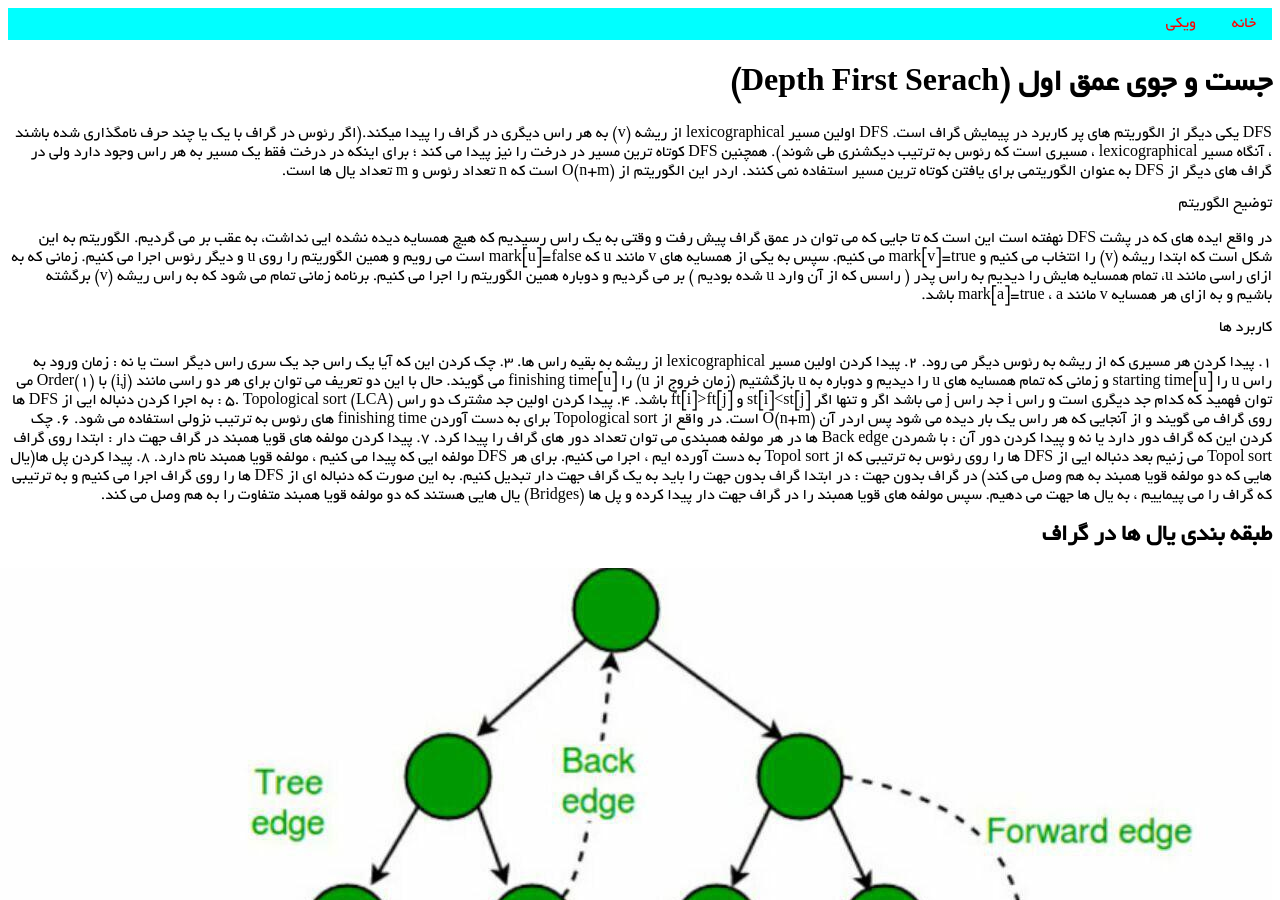
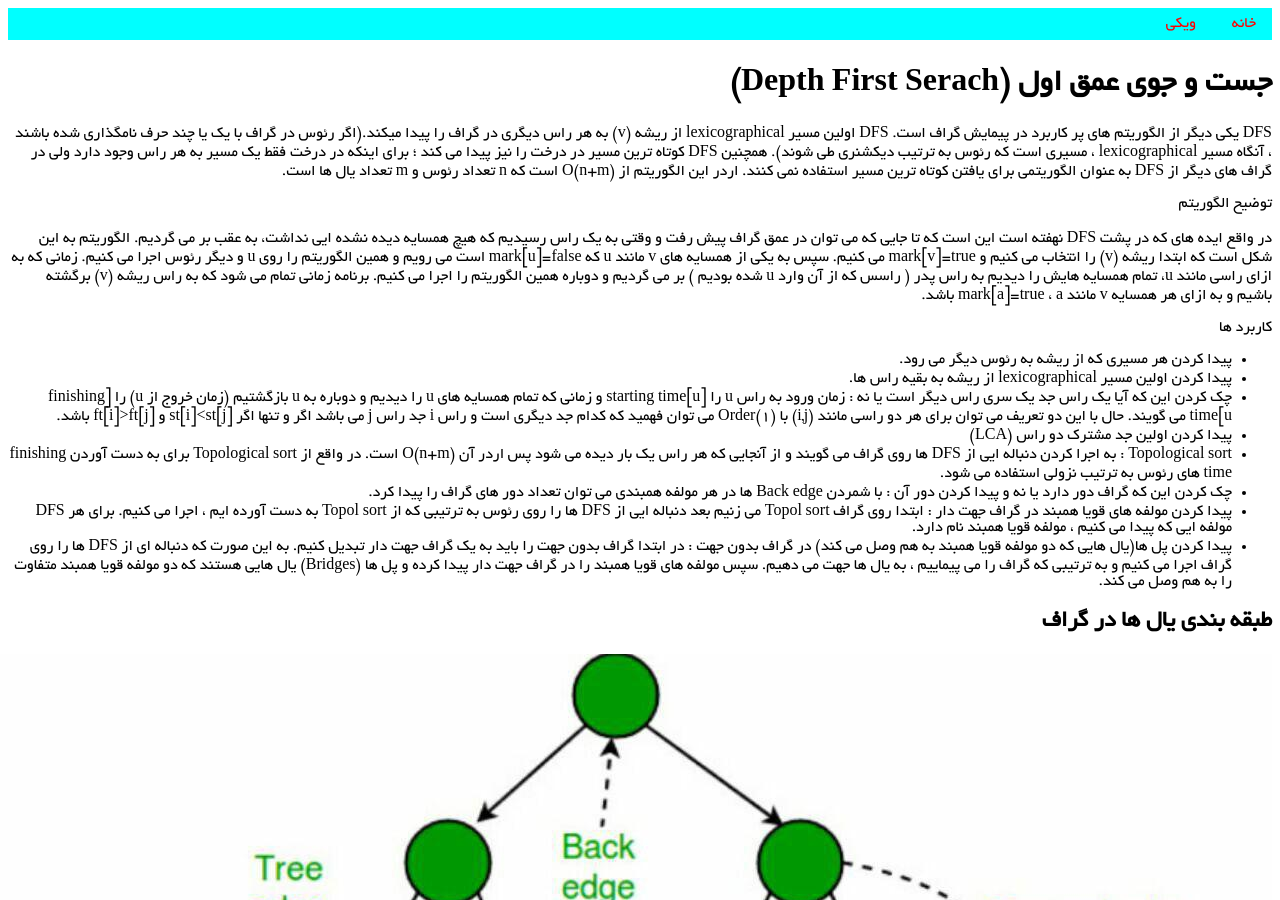
Before and after one commit to shaazzz/FarsiCP, a Jekyll site: the page built from wiki/algorithm/graph/DFS.md, in a window 1280 px wide and 900 px high. Built offline with Jekyll 4.4.1, drawn with Linux system fonts in a browser that asks for light colours; our own code applies the rules of GitHub Pages for plain Markdown files.

Commit message:
Update DFS.md

```diff
--- a/wiki/algorithm/graph/DFS.md
+++ b/wiki/algorithm/graph/DFS.md
@@ -17,19 +17,19 @@ DFS اولین مسیر lexicographical از ریشه (v) به هر راس دی
 
 کاربرد ها
 
-۱. پیدا کردن هر مسیری که از ریشه به رئوس دیگر می رود.
-۲. پیدا کردن اولین مسیر lexicographical از ریشه به بقیه راس ها.
-۳. چک کردن این که آیا یک راس جد یک سری راس دیگر است یا نه : زمان ورود به راس u را [starting time[u و زمانی که تمام همسایه های u را دیدیم و
+* پیدا کردن هر مسیری که از ریشه به رئوس دیگر می رود.
+* پیدا کردن اولین مسیر lexicographical از ریشه به بقیه راس ها.
+* چک کردن این که آیا یک راس جد یک سری راس دیگر است یا نه : زمان ورود به راس u را [starting time[u و زمانی که تمام همسایه های u را دیدیم و
 دوباره به u بازگشتیم (زمان خروج از u) را [finishing time[u می گویند.
 حال با این دو تعریف می توان برای هر دو راسی مانند (i,j) با (Order(1 می توان فهمید که کدام جد دیگری است و راس i جد راس j می باشد اگر و تنها اگر
 [st[i]<st[j و [ft[i]>ft[j باشد.
-۴. پیدا کردن اولین جد مشترک دو راس (LCA)
-۵. Topological sort : به اجرا کردن دنباله ایی از DFS ها روی گراف می گویند و از آنجایی که هر راس یک بار دیده می شود پس اردر آن (O(n+m است. در
+* پیدا کردن اولین جد مشترک دو راس (LCA)
+* Topological sort : به اجرا کردن دنباله ایی از DFS ها روی گراف می گویند و از آنجایی که هر راس یک بار دیده می شود پس اردر آن (O(n+m است. در
 واقع از Topological sort برای به دست آوردن finishing time های رئوس به ترتیب نزولی استفاده می شود.
-۶. چک کردن این که گراف دور دارد یا نه و پیدا کردن دور آن : با شمردن Back edge ها در هر مولفه همبندی می توان تعداد دور های گراف را پیدا کرد.
-۷. پیدا کردن مولفه های قویا همبند در گراف جهت دار : ابتدا روی گراف Topol sort می زنیم بعد دنباله ایی از DFS ها را روی رئوس به ترتیبی که از
+* چک کردن این که گراف دور دارد یا نه و پیدا کردن دور آن : با شمردن Back edge ها در هر مولفه همبندی می توان تعداد دور های گراف را پیدا کرد.
+* پیدا کردن مولفه های قویا همبند در گراف جهت دار : ابتدا روی گراف Topol sort می زنیم بعد دنباله ایی از DFS ها را روی رئوس به ترتیبی که از
 Topol sort به دست آورده ایم ، اجرا می کنیم. برای هر DFS مولفه ایی که پیدا می کنیم ، مولفه قویا همبند نام دارد.
-۸. پیدا کردن پل ها(یال هایی که دو مولفه قویا همبند به هم وصل می کند) در گراف بدون جهت : در ابتدا گراف بدون جهت را باید به یک گراف جهت دار
+* پیدا کردن پل ها(یال هایی که دو مولفه قویا همبند به هم وصل می کند) در گراف بدون جهت : در ابتدا گراف بدون جهت را باید به یک گراف جهت دار
 تبدیل
 کنیم. به این صورت که دنباله ای از DFS ها را روی گراف اجرا می کنیم و به ترتیبی که گراف را می پیماییم ، به یال ها جهت می دهیم. سپس مولفه های
 قویا
```
